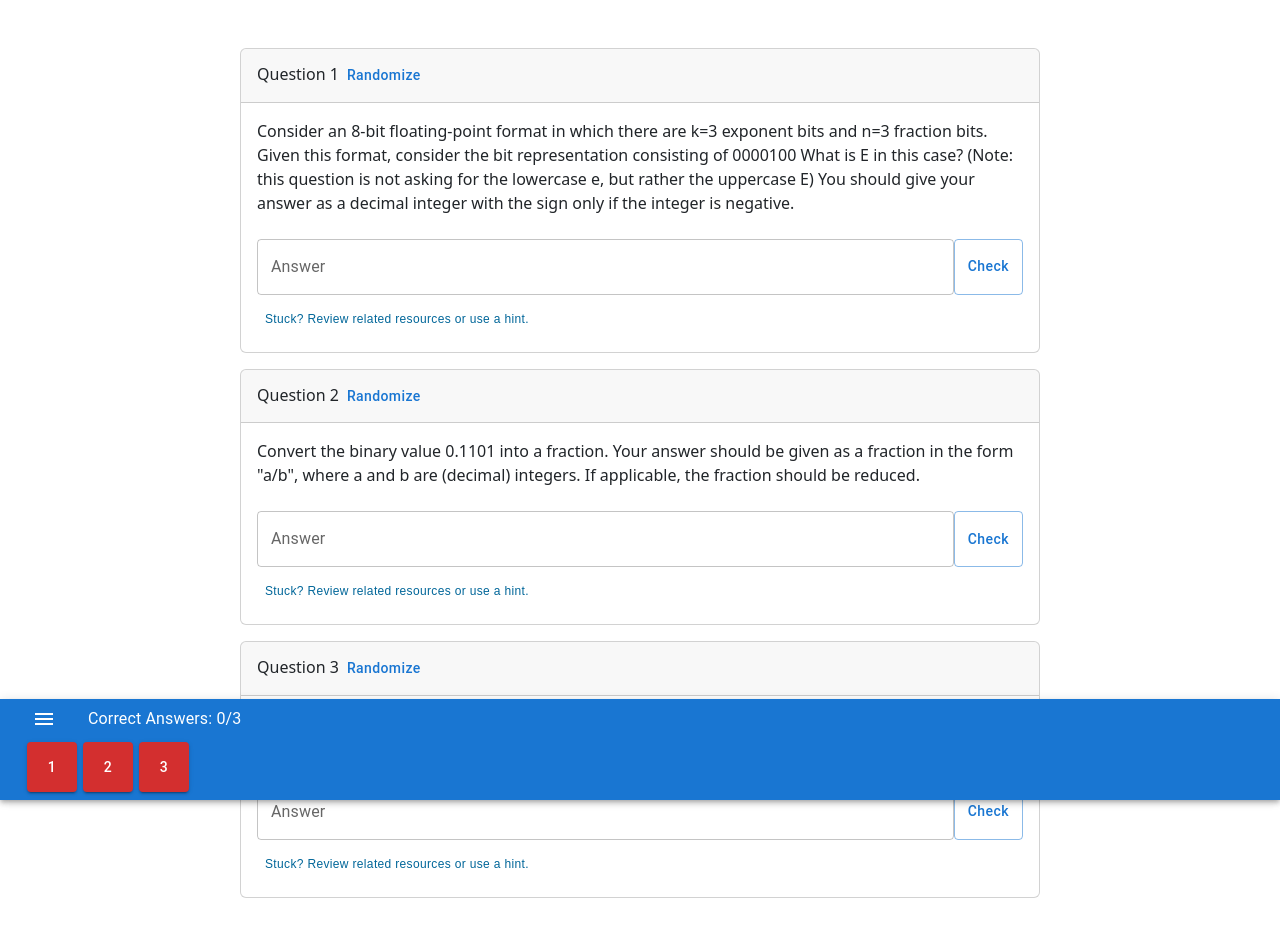
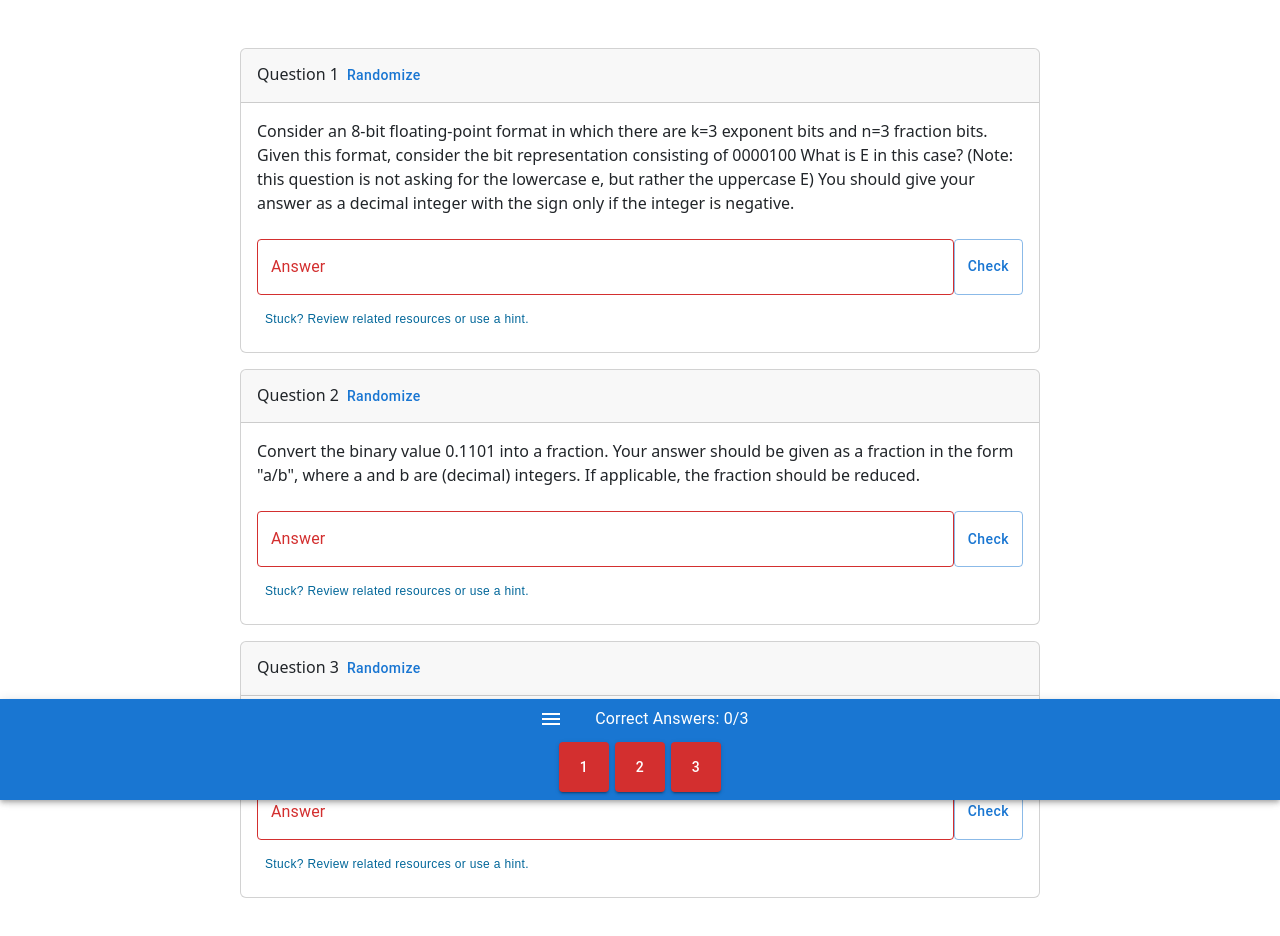
Before and after one commit to mdcrapse/mdcrapse.github.io, a React (Create React App) app: page / in a window 1280 px wide. Both pictures are taken after a click on the button "open drawer". Shown: the top 936 px of the page. Built offline with nearby package versions, Linux system fonts and the light colour scheme.

Commit message:
Add confetti and center overview

```diff
--- a/package.json
+++ b/package.json
@@ -15,6 +15,7 @@
     "bootstrap": "^5.3.3",
     "react": "^18.2.0",
     "react-bootstrap": "^2.10.1",
+    "react-confetti-explosion": "^2.1.2",
     "react-dom": "^18.2.0",
     "react-scripts": "5.0.1",
     "web-vitals": "^2.1.4"
--- a/src/ExamOverview.js
+++ b/src/ExamOverview.js
@@ -10,8 +10,8 @@ export default function ExamOverview({ correct }) {
   return (
     <AppBar color="primary" position="fixed" sx={{ top: "auto", bottom: 0 }}>
       <Toolbar variant="dense">
-        <Stack direction="column">
-          <Stack direction="row" style={{ alignItems: "center" }} gap={3}>
+        <Stack direction="column" style={{ width: "100%" }}>
+          <Stack direction="row" style={{ alignItems: "center", justifyContent: "center" }} gap={3}>
             <IconButton
               sx={{ alignSelf: "flex-start" }}
               color="inherit"
@@ -52,7 +52,7 @@ function ExamResultCards({ correct }) {
   return (
     <Grid
       container
-      style={{ paddingBottom: "5px" }}
+      style={{ paddingBottom: "5px", alignItems: "center", justifyContent: "center", width: "100%" }}
       direction="row"
       justifyContent="flex-start"
       alignItems="flex-start"
--- a/src/ExamQuestion.js
+++ b/src/ExamQuestion.js
@@ -3,6 +3,7 @@ import "bootstrap/dist/css/bootstrap.min.css";
 import { Accordion, Card } from "react-bootstrap";
 import { Stack, Button, TextField } from "@mui/material";
 import { useAccordionButton } from "react-bootstrap/AccordionButton";
+import ConfettiExplosion from "react-confetti-explosion";
 
 export default function ExamQuestion({ children, onRandomize, number = 1, id }) {
   return (
@@ -34,7 +35,7 @@ ExamQuestion.Body = function Body({ children }) {
 
 ExamQuestion.Answer = function Answer({ correctAnswer, onCorrect }) {
   const [answer, setAnswer] = useState("");
-  const [isCorrect, setIsCorrect] = useState(true);
+  const [isCorrect, setIsCorrect] = useState(false);
 
   function onSubmit() {
     const correct = answer === correctAnswer;
@@ -64,6 +65,7 @@ ExamQuestion.Answer = function Answer({ correctAnswer, onCorrect }) {
       <Button type="button" variant="outlined" color="primary" onClick={onSubmit}>
         Check
       </Button>
+      {isCorrect ? <ConfettiExplosion force={0.4} duration={2200} particleCount={30} width={400} /> : null}
     </Stack>
   );
 };
```
Also changed, not shown: 1 other file (tests, documents, lock files or other folders).
